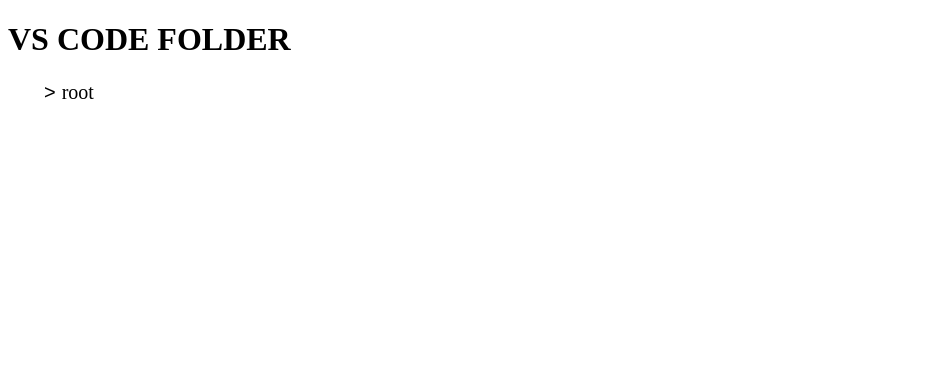
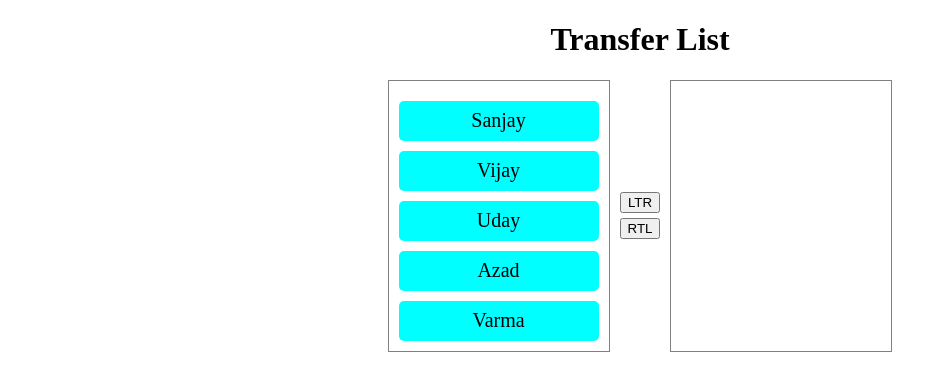
Before and after one commit to SanjayvVarma/react-toturial, a React (Vite) app: page /about in a window 1280 px wide. Shown: the top 390 px of the page, without its empty margins (0-947 px from the left). Built offline with nearby package versions, Linux system fonts and the light colour scheme.

Commit message:
transfer list

```diff
--- a/src/App.jsx
+++ b/src/App.jsx
@@ -1,6 +1,7 @@
 import './App.css'
-import ProgressBar from './projects/progressBar';
-import VsCodeFolder from './projects/vsCodeFolderSt';
+import TransferList from './projects/transferList';
+// import ProgressBar from './projects/progressBar';
+// import VsCodeFolder from './projects/vsCodeFolderSt';
 // import Barchart from './projects/dataFetchingAndVisualization';
 // import MemoryGame from './projects/memoryGame';
 // import RatingComments from './projects/ratingComments';
@@ -59,7 +60,8 @@
       {/* <MemoryGame /> */}
       {/* <Barchart/> */}
       {/* <ProgressBar/> */}
-      <VsCodeFolder />
+      {/* <VsCodeFolder /> */}
+      <TransferList />
 
     </>
   )
--- /dev/null
+++ b/src/projects/transferList/data.js
@@ -0,0 +1,7 @@
+export const data = [
+    { title: "Sanjay", id: 0, checked: false },
+    { title: "Vijay", id: 1, checked: false },
+    { title: "Uday", id: 2, checked: false },
+    { title: "Azad", id: 3, checked: false },
+    { title: "Varma", id: 4, checked: false },
+]
--- /dev/null
+++ b/src/projects/transferList/index.jsx
@@ -0,0 +1,81 @@
+import React, { useState } from 'react'
+import { data } from './data'
+import './transfer.css'
+
+const TransferList = () => {
+    const [leftList, setLeftList] = useState(data)
+    const [rightList, setRightList] = useState([])
+
+    const checkedItem = (list, id) => {
+        return list.map(item =>
+            item.id === id ? { ...item, checked: !item.checked } : item
+        );
+    }
+
+    const handleClick = (id, dir) => {
+        if (dir === 'LEFT') {
+            setLeftList(checkedItem(leftList, id));
+        } else if (dir === 'RIGHT') {
+            setRightList(checkedItem(rightList, id));
+        }
+    }
+
+
+    const resetChecked = (items) => (
+        items.map(item => ({ ...item, checked: false }))
+    )
+
+    const handleTransfer = (dir) => {
+        if (dir === 'LTR') {
+            const checkedItems = leftList.filter(item => item.checked);
+            const uncheckedItems = leftList.filter(item => !item.checked);
+            setRightList([...rightList, ...resetChecked(checkedItems)]);
+            setLeftList(uncheckedItems);
+        } else if (dir === 'RTL') {
+            const checkedItems = rightList.filter(item => item.checked);
+            const uncheckedItems = rightList.filter(item => !item.checked);
+            setLeftList([...leftList, ...resetChecked(checkedItems)]);
+            setRightList(uncheckedItems);
+        }
+
+    }
+
+    return (
+        <>
+            <h1 className='container'>Transfer List</h1>
+            <div className='main-container'>
+
+                <div className='card'>
+                    {leftList.map(({ title, id, checked }) => (
+                        <div
+                            key={id}
+                            className={`item ${checked && 'checked'}`}
+                            onClick={() => handleClick(id, 'LEFT')}
+                        >
+                            {title}
+                        </div>
+                    ))}
+                </div>
+                <div className='btn'>
+                    <button onClick={() => handleTransfer('LTR')}>LTR</button>
+                    <button onClick={() => handleTransfer('RTL')}>RTL</button>
+                </div>
+
+                <div className='card'>
+                    {rightList.map(({ title, id, checked }) => (
+                        <div
+                            key={id}
+                            className={`item ${checked && 'checked'}`}
+                            onClick={() => handleClick(id, 'RIGHT')}
+                        >
+                            {title}
+                        </div>
+                    ))}
+
+                </div>
+            </div>
+        </>
+    )
+}
+
+export default TransferList;
--- /dev/null
+++ b/src/projects/transferList/transfer.css
@@ -0,0 +1,42 @@
+.main-container {
+    display: flex;
+    justify-content: center;
+    align-items: center;
+    gap: 10px;
+}
+
+.container {
+    text-align: center;
+}
+
+.btn {
+    display: flex;
+    flex-direction: column;
+    gap: 5px;
+
+}
+
+.card {
+    border: 1px solid grey;
+    padding: 10px;
+    width: 200px;
+    height: 250px;
+}
+
+.item {
+    height: 30px;
+    background-color: aqua;
+    margin: 10px 0px;
+    padding: 5px;
+    font-size: 20px;
+    border-radius: 5px;
+    display: flex;
+    justify-content: center;
+    align-items: center;
+    cursor: pointer;
+}
+
+.checked {
+    background-color: rgb(0, 0, 0);
+    color: white;
+}
```
